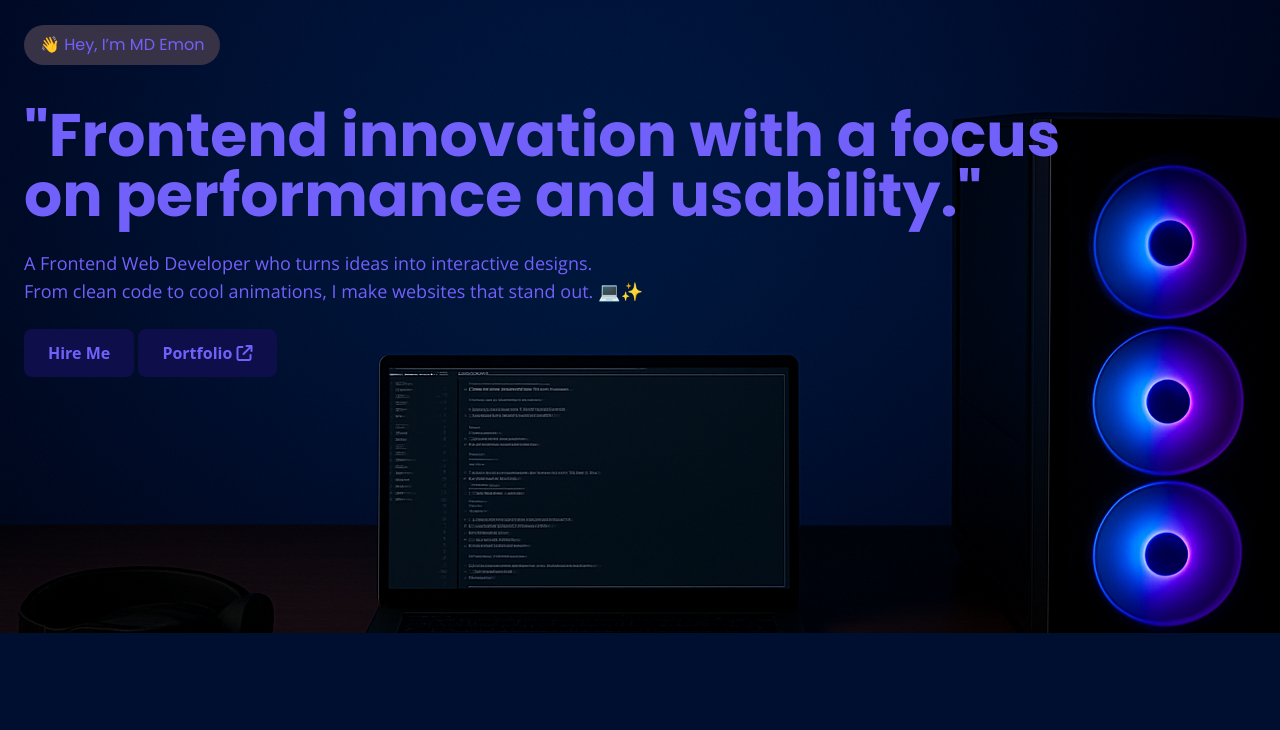
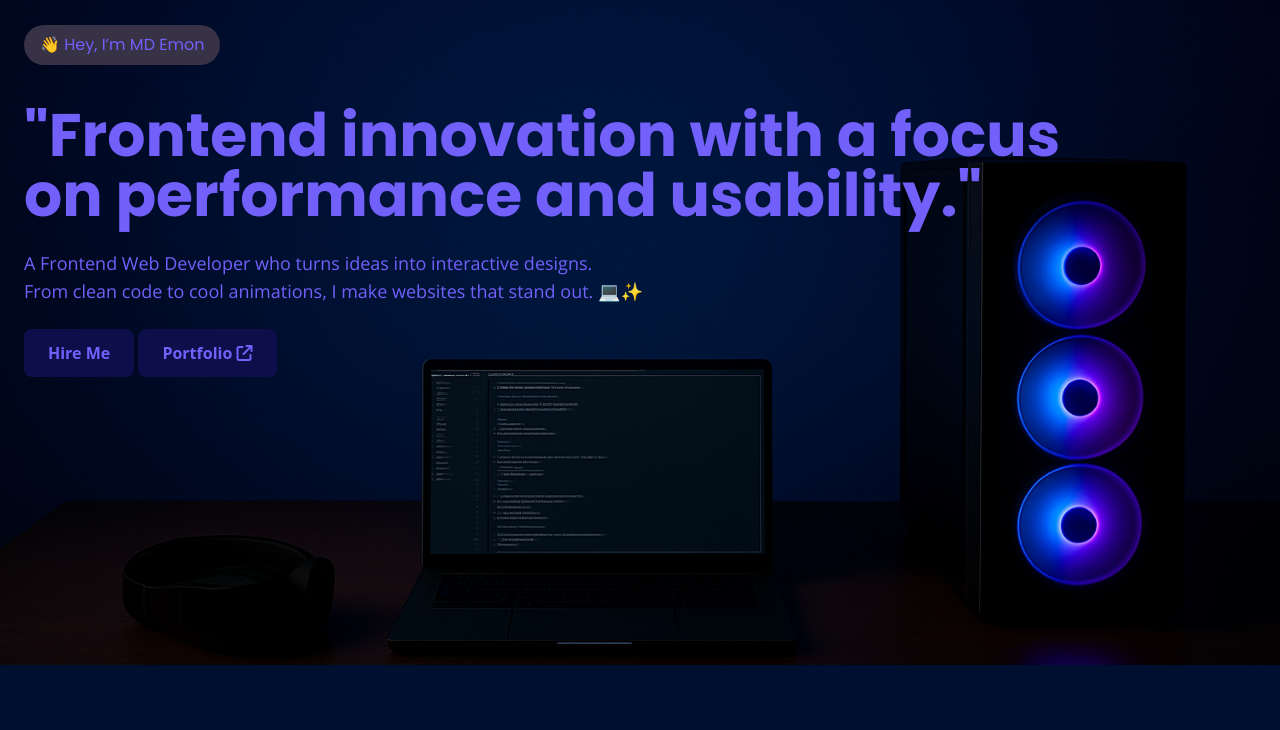
Before and after one commit to emon906/MD-EMON-PORTFULIO, a plain HTML site: page index.html in a window 1280 px wide. Shown: the part 67-797 px from the top of the page. Drawn offline with nearby package versions, Linux system fonts and the light colour scheme.

Commit message:
add changes

```diff
--- a/index.html
+++ b/index.html
@@ -34,7 +34,7 @@
 </head>
 <body>
     <!-- header -->
-   <header class="pb-64" style="background: url(./img/ChatGPT\ Image\ Nov\ 4\,\ 2025\,\ 12_07_12\ AM.png); background-position: center; background-repeat: no-repeat;">
+   <header class="pb-72" style="background: url(./img/ChatGPT\ Image\ Nov\ 4\,\ 2025\,\ 12_07_12\ AM.png); background-position: center; background-repeat: no-repeat; background-size: cover;">
     <!-- navbar -->
      <div class="navbar mb-[20px]">
   <div class="navbar-start">
```
